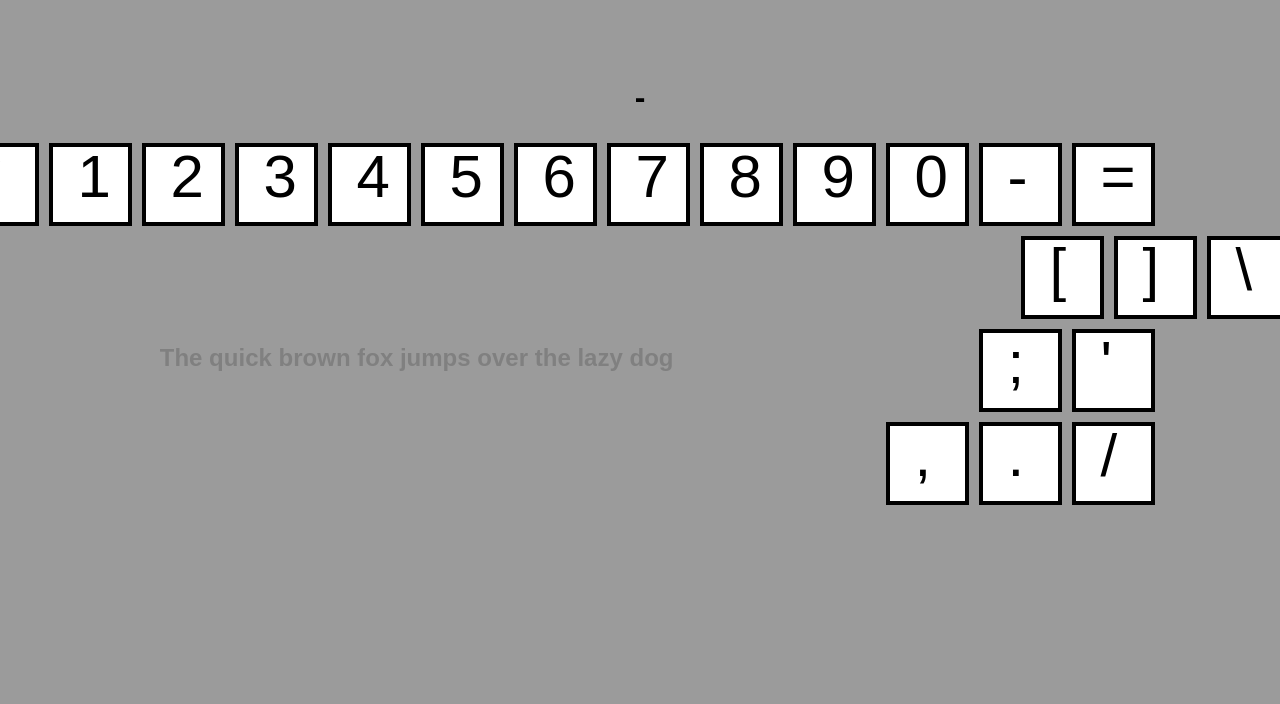
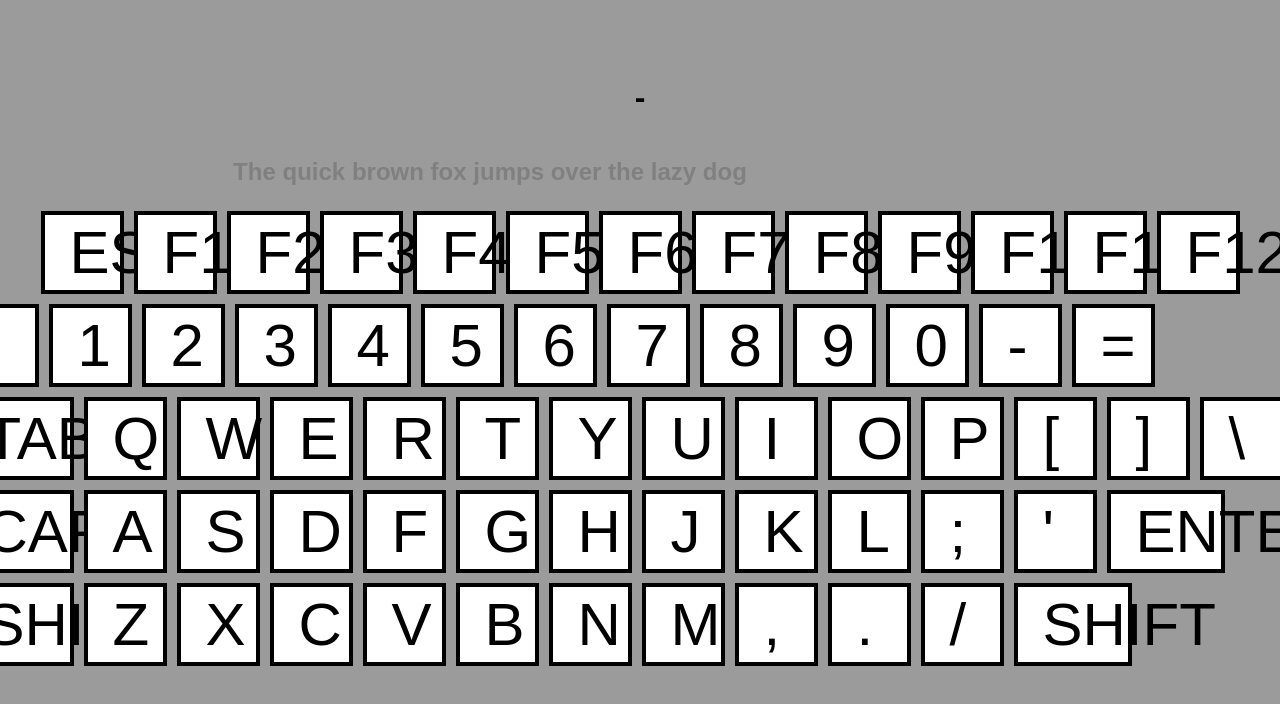
Before and after one commit to RealArtsn/web-keyboard-test, a plain HTML site: page index.html in a window 1280 px wide. Shown: the top 704 px of the page. Drawn offline with Linux system fonts and the light colour scheme.

Commit message:
Introduce more keys and draft animation

```diff
--- a/index.html
+++ b/index.html
@@ -11,6 +11,50 @@
 <body>
     <script src="script.js" defer></script>
     <h1 id="lastPress"></h1>
+    <div id="sentence">
+        <!-- Filled by script  -->
+    </div>
+    <div class="miscKeys">
+        <div id="ESC" class="keyboardKey">
+            <p>ESC</p>
+        </div>
+        <div id="F1" class="keyboardKey">
+            <p>F1</p>
+        </div>
+        <div id="F2" class="keyboardKey">
+            <p>F2</p>
+        </div>
+        <div id="F3" class="keyboardKey">
+            <p>F3</p>
+        </div>
+        <div id="F4" class="keyboardKey">
+            <p>F4</p>
+        </div>
+        <div id="F5" class="keyboardKey">
+            <p>F5</p>
+        </div>
+        <div id="F6" class="keyboardKey">
+            <p>F6</p>
+        </div>
+        <div id="F7" class="keyboardKey">
+            <p>F7</p>
+        </div>
+        <div id="F8" class="keyboardKey">
+            <p>F8</p>
+        </div>
+        <div id="F9" class="keyboardKey">
+            <p>F9</p>
+        </div>
+        <div id="F10" class="keyboardKey">
+            <p>F10</p>
+        </div>
+        <div id="F11" class="keyboardKey">
+            <p>F11</p>
+        </div>
+        <div id="F12" class="keyboardKey">
+            <p>F12</p>
+        </div>
+    </div>
     <div class="miscKeys">
         <div id="backtick" class="keyboardKey">
             <p>`</p>
@@ -55,7 +99,40 @@
         <div class="keyboardKey blank"></div>
     </div>
     <div class="align-right">
-        <div class="miscKeys right">
+        <div class="miscKeys">
+            <div id="tab" class="keyboardKey double">
+                <p>TAB</p>
+            </div>
+            <div id="Q" class="keyboardKey">
+                <p>Q</p>
+            </div>
+            <div id="W" class="keyboardKey">
+                <p>W</p>
+            </div>
+            <div id="E" class="keyboardKey">
+                <p>E</p>
+            </div>
+            <div id="R" class="keyboardKey">
+                <p>R</p>
+            </div>
+            <div id="T" class="keyboardKey">
+                <p>T</p>
+            </div>
+            <div id="Y" class="keyboardKey">
+                <p>Y</p>
+            </div>
+            <div id="U" class="keyboardKey">
+                <p>U</p>
+            </div>
+            <div id="I" class="keyboardKey">
+                <p>I</p>
+            </div>
+            <div id="O" class="keyboardKey">
+                <p>O</p>
+            </div>
+            <div id="P" class="keyboardKey">
+                <p>P</p>
+            </div>
             <div id="lbracket" class="keyboardKey">
                 <p>[</p>
             </div>
@@ -66,9 +143,36 @@
                 <p>\</p>
             </div>
         </div>
-        <div class="miscKeys right">
-            <div id="sentence">
-                <!-- Filled by script  -->
+        <div class="miscKeys">
+            <div id="caps" class="keyboardKey double">
+                <p>CAPS</p>
+            </div>
+            <div id="A" class="keyboardKey">
+                <p>A</p>
+            </div>
+            <div id="S" class="keyboardKey">
+                <p>S</p>
+            </div>
+            <div id="D" class="keyboardKey">
+                <p>D</p>
+            </div>
+            <div id="F" class="keyboardKey">
+                <p>F</p>
+            </div>
+            <div id="G" class="keyboardKey">
+                <p>G</p>
+            </div>
+            <div id="H" class="keyboardKey">
+                <p>H</p>
+            </div>
+            <div id="J" class="keyboardKey">
+                <p>J</p>
+            </div>
+            <div id="K" class="keyboardKey">
+                <p>K</p>
+            </div>
+            <div id="L" class="keyboardKey">
+                <p>L</p>
             </div>
             <div id="semicolon" class="keyboardKey">
                 <p>;</p>
@@ -76,10 +180,35 @@
             <div id="apostrophe" class="keyboardKey">
                 <p>'</p>
             </div>
-            <div class="keyboardKey blank"></div>
-            <div class="keyboardKey blank"></div>
+            <div id="enter" class="keyboardKey double">
+                <p>ENTER</p>
+            </div>
         </div>
-        <div class="miscKeys right">
+        <div class="miscKeys">
+            <div id="lshift" class="keyboardKey double">
+                <p>SHIFT</p>
+            </div>
+            <div id="Z" class="keyboardKey">
+                <p>Z</p>
+            </div>
+            <div id="X" class="keyboardKey">
+                <p>X</p>
+            </div>
+            <div id="C" class="keyboardKey">
+                <p>C</p>
+            </div>
+            <div id="V" class="keyboardKey">
+                <p>V</p>
+            </div>
+            <div id="B" class="keyboardKey">
+                <p>B</p>
+            </div>
+            <div id="N" class="keyboardKey">
+                <p>N</p>
+            </div>
+            <div id="M" class="keyboardKey">
+                <p>M</p>
+            </div>
             <div id="comma" class="keyboardKey">
                 <p>,</p>
             </div>
@@ -89,8 +218,9 @@
             <div id="fslash" class="keyboardKey">
                 <p>/</p>
             </div>
-            <div class="keyboardKey blank"></div>
-            <div class="keyboardKey blank"></div>
+            <div id="rshift" class="keyboardKey double">
+                <p>SHIFT</p>
+            </div>
         </div>
     </div>
 </body>
--- a/script.js
+++ b/script.js
@@ -3,6 +3,7 @@ function init() {
     displayKey('-')
     document.typingPlace = 0;
     document.onkeydown = handleKeyDown;
+    document.onkeyup = handleKeyUp;
     document.querySelector('body').style.backgroundColor = 'rgb(155,155,155)';
     generateSentence();
 
@@ -25,7 +26,7 @@ function handleKeyDown(e) {
         letters = document.querySelectorAll(`.${key}`);
     } catch (error) {
         console.log(error);
-        handleMiscKey(e.key);
+        handleMiscKey(e.key, true);
         return;
     }
     letters.forEach(addColor);
@@ -40,7 +41,11 @@ function handleKeyDown(e) {
     }
 }
 
-function handleMiscKey(key) {
+function handleKeyUp(e) {
+    handleMiscKey(e.key);
+}
+
+function handleMiscKey(key, down) {
     console.log(`Handling misc key: ${key}`);
     const key_match = {
         '`': 'backtick',
@@ -68,7 +73,7 @@ function handleMiscKey(key) {
     }
     key = key_match[key]
     element = document.querySelector(`#${key}`);
-    element.style.backgroundColor = 'green';
+    animateKey(element, down);
 }
 
 function generateSentence() {
@@ -95,6 +100,7 @@ function generateSentence() {
 
     })
 }
+
 
 function displayKey(key) {
     // Show key on the prominently on the page
@@ -124,4 +130,14 @@ function addColor(element) {
     console.log(newColor);
 }
 
+function animateKey(element, down) {
+    element.classList.add(down ? 'pressed' : 'released');
+    element.classList.remove(down ? 'released' : 'pressed');
+}
+
+function releaseKey(element) {
+    element.classList.remove('pressed');
+    element.classList.add('released');
+}
+
 init()
--- a/style.css
+++ b/style.css
@@ -15,6 +15,7 @@ body {
 
 .miscKeys {
     display:flex;
+    align-items: center;
 }
 
 .keyboardKey {
@@ -26,11 +27,12 @@ body {
     display:flex;
     background-color: rgb(255,255,255);
     margin: 5px;
+    font-size: 60px;
+    align-items: center;
 }
 
 .keyboardKey p {
-    font-size:60px;
-    margin-top: -30px;
+    /* margin-top: -80px; */
     margin-left:0px;
 }
 
@@ -52,3 +54,22 @@ body {
 .keyboardKey.double {
     width:60px;
 }
+
+.keyboardKey.pressed {
+    transition: 0.1s;
+    /* width:20px;
+    height:20px; */
+    background-color: green;
+    border-width: 1px;
+    font-size: 55px
+}
+
+.keyboardKey.released {
+    transition: 0.1s;
+    /* width:25px;
+    height:25px; */
+    background-color: chartreuse;
+    border-width: inherit;
+    margin:5px;
+    font-size:60px;
+}
```
